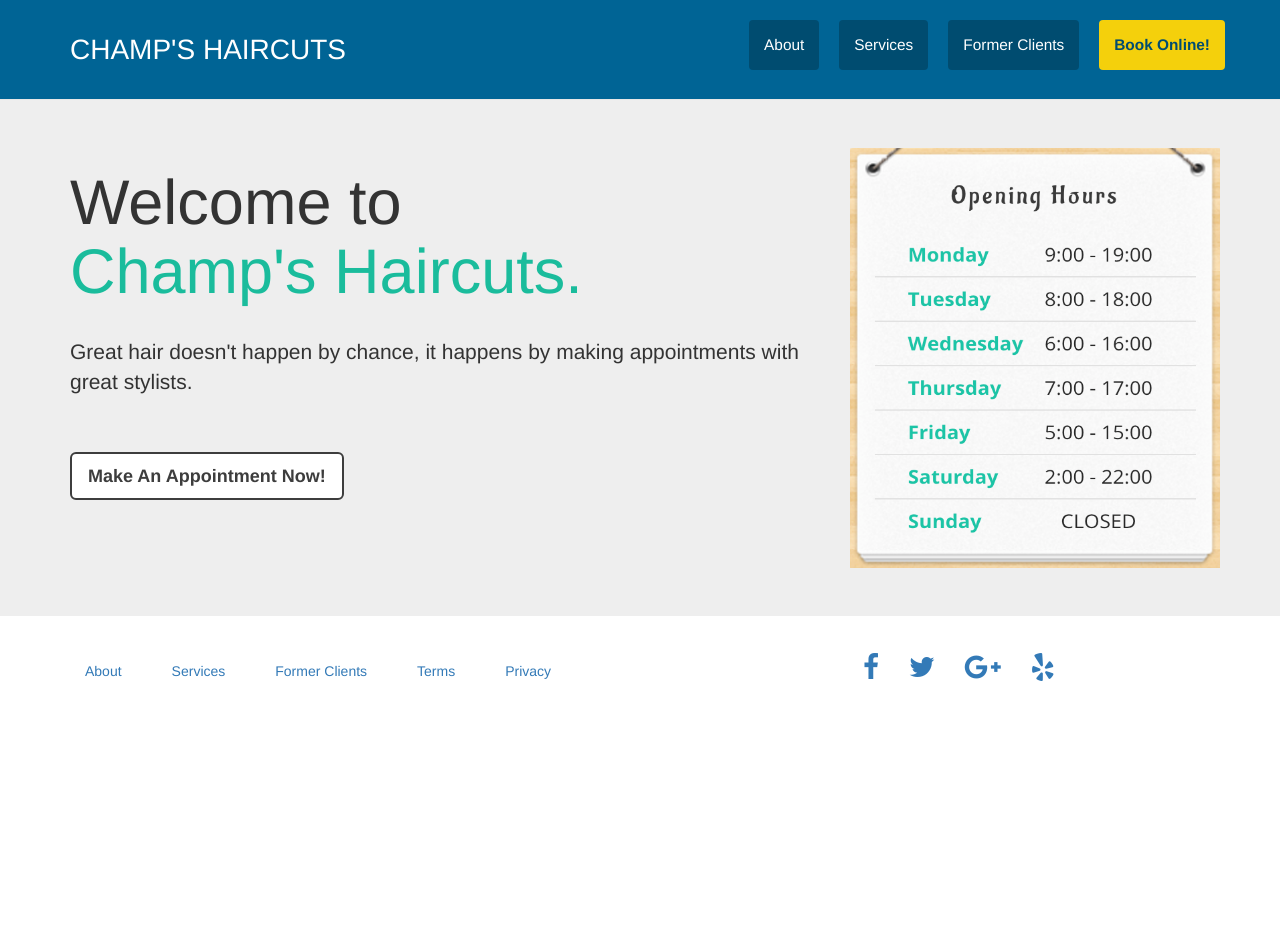
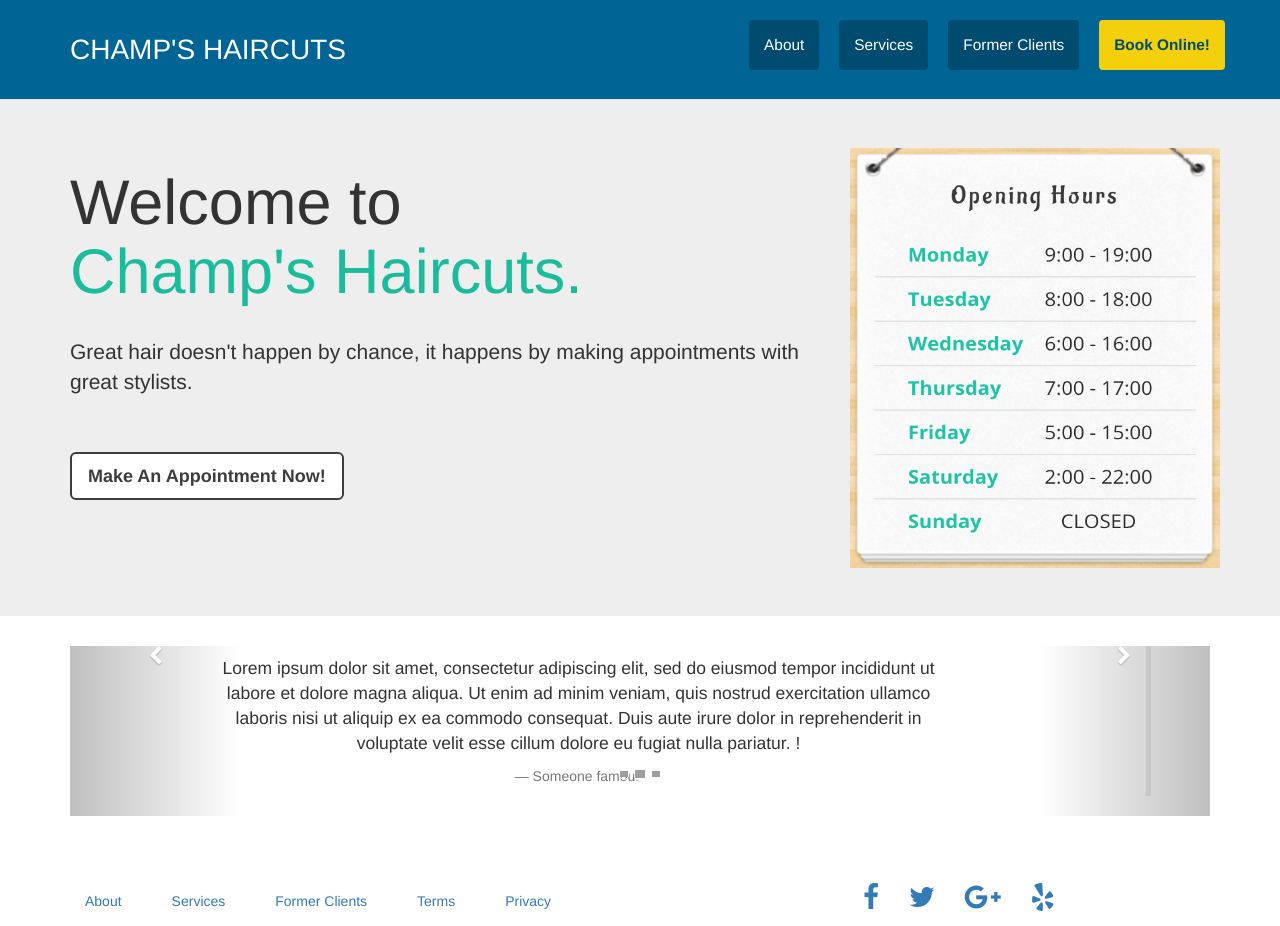
Before and after one commit to CleverProgrammer/champs_haircuts, a plain HTML site: page index.html in a window 1280 px wide. Before the commit the page ends 800 px from the top, so only its background shows below. Drawn offline with nearby package versions, Linux system fonts and the light colour scheme; grey boxes are pictures that could not be loaded.

Commit message:
Add testimonials carousel slider.

```diff
--- a/index.html
+++ b/index.html
@@ -7,6 +7,10 @@
     <link rel="stylesheet" href="bootstrap-3.3.6-dist/css/bootstrap.min.css">
     <link rel="stylesheet" href="font-awesome-4.6.3/css/font-awesome.min.css">
     <link rel="stylesheet" href="styles.css">
+    <script src="https://ajax.googleapis.com/ajax/libs/jquery/1.12.2/jquery.min.js">
+        <
+        script
+        src = "scripts.js" ></script>
     <script src="bootstrap-3.3.6-dist/js/bootstrap.min.js"></script>
 </head>
 <body>
@@ -52,7 +56,92 @@
         </div>
     </div>
 </header>
+<div id="testimonials">
+    <div class="container">
+        <div class="row">
+            <div class="col-md-12" data-wow-delay="0.2s">
+                <div class="carousel slide" data-ride="carousel" id="quote-carousel">
+                    <!-- Bottom Carousel Indicators -->
+                    <ol class="carousel-indicators">
+                        <li data-target="#quote-carousel" data-slide-to="0" class="active"><img class="img-responsive "
+                                                                                                src="https://s3.amazonaws.com/uifaces/faces/twitter/brad_frost/128.jpg"
+                                                                                                alt="">
+                        </li>
+                        <li data-target="#quote-carousel" data-slide-to="1"><img class="img-responsive"
+                                                                                 src="https://s3.amazonaws.com/uifaces/faces/twitter/rssems/128.jpg"
+                                                                                 alt="">
+                        </li>
+                        <li data-target="#quote-carousel" data-slide-to="2"><img class="img-responsive"
+                                                                                 src="https://s3.amazonaws.com/uifaces/faces/twitter/adellecharles/128.jpg"
+                                                                                 alt="">
+                        </li>
+                    </ol>
 
+                    <!-- Carousel Slides / Quotes -->
+                    <div class="carousel-inner text-center">
+
+                        <!-- Quote 1 -->
+                        <div class="item active">
+                            <blockquote>
+                                <div class="row">
+                                    <div class="col-sm-8 col-sm-offset-2">
+
+                                        <p>Lorem ipsum dolor sit amet, consectetur adipiscing elit, sed do eiusmod
+                                            tempor incididunt ut labore et dolore magna aliqua. Ut enim ad minim veniam,
+                                            quis nostrud exercitation ullamco laboris nisi ut aliquip ex ea commodo
+                                            consequat. Duis aute irure dolor in reprehenderit in voluptate velit esse
+                                            cillum dolore eu fugiat nulla pariatur. !</p>
+                                        <small>Someone famous</small>
+                                    </div>
+                                </div>
+                            </blockquote>
+                        </div>
+                        <!-- Quote 2 -->
+                        <div class="item">
+                            <blockquote>
+                                <div class="row">
+                                    <div class="col-sm-8 col-sm-offset-2">
+
+                                        <p>Lorem ipsum dolor sit amet, consectetur adipiscing elit, sed do eiusmod
+                                            tempor incididunt ut labore et dolore magna aliqua. Ut enim ad minim veniam,
+                                            quis nostrud exercitation ullamco laboris nisi ut aliquip ex ea commodo
+                                            consequat. Duis aute irure dolor in reprehenderit in voluptate velit esse
+                                            cillum dolore eu fugiat nulla pariatur. </p>
+                                        <small>Someone famous</small>
+                                    </div>
+                                </div>
+                            </blockquote>
+                        </div>
+                        <!-- Quote 3 -->
+                        <div class="item">
+                            <blockquote>
+                                <div class="row">
+                                    <div class="col-sm-8 col-sm-offset-2">
+
+                                        <p>Lorem ipsum dolor sit amet, consectetur adipiscing elit, sed do eiusmod
+                                            tempor incididunt ut labore et dolore magna aliqua. Ut enim ad minim veniam,
+                                            quis nostrud exercitation ullamco laboris nisi ut aliquip ex ea commodo
+                                            consequat. Duis aute irure dolor in reprehenderit in voluptate velit esse
+                                            cillum dolore eu fugiat nulla pariatur. .</p>
+                                        <small>Someone famous</small>
+                                    </div>
+                                </div>
+                            </blockquote>
+                        </div>
+                    </div>
+
+                    <!-- Carousel Buttons Next/Prev -->
+                    <a data-slide="prev" href="#quote-carousel" class="left carousel-control"><i
+                            class="fa fa-chevron-left"></i></a>
+                    <a data-slide="next" href="#quote-carousel" class="right carousel-control"><i
+                            class="fa fa-chevron-right"></i></a>
+                </div>
+            </div>
+        </div>
+    </div>
+</div>
+</div>
+<br><br><br>
 <footer>
     <div class="container">
         <div class="row row-content">
@@ -70,7 +159,7 @@
                     <a href="" class="btn btn-circle" target="_new"><i class="fa fa-facebook fa-2x"></i></a>
                     <a href="" class="btn btn-circle" target="_new"><i class="fa fa-twitter fa-2x"></i></a>
                     <a href="" class="btn btn-circle" target="_new"><i class="fa fa-google-plus fa-2x"></i></a>
-                    <a href="" class="btn btn-circle" target="_new"><i class="fa fa-yelp fa-2x"></i></a>
+                    <a href="http://www.yelp.com/biz/champs-haircuts-skokie" class="btn btn-circle" target="_new"><i class="fa fa-yelp fa-2x"></i></a>
                 </ul>
             </div>
         </div>
```
